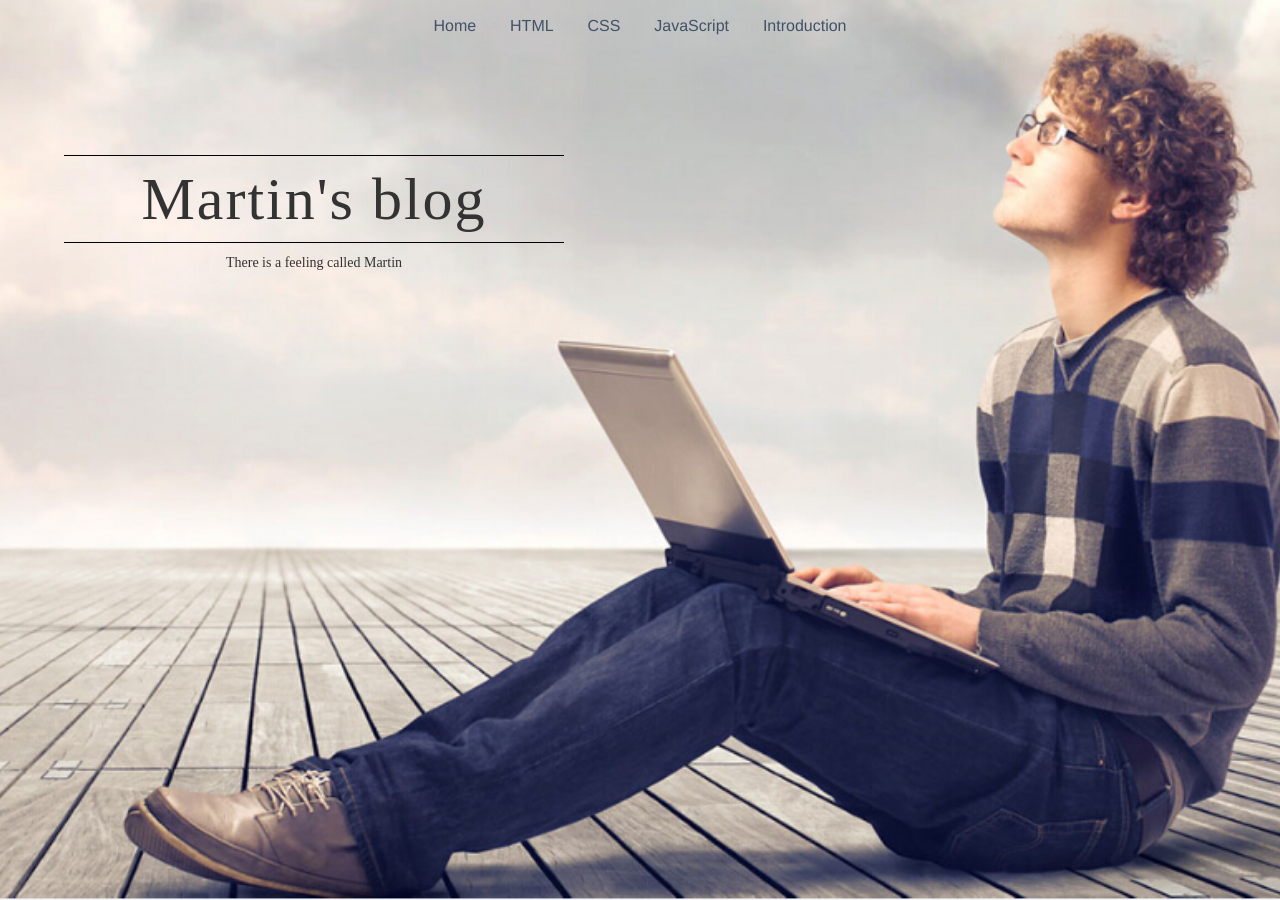
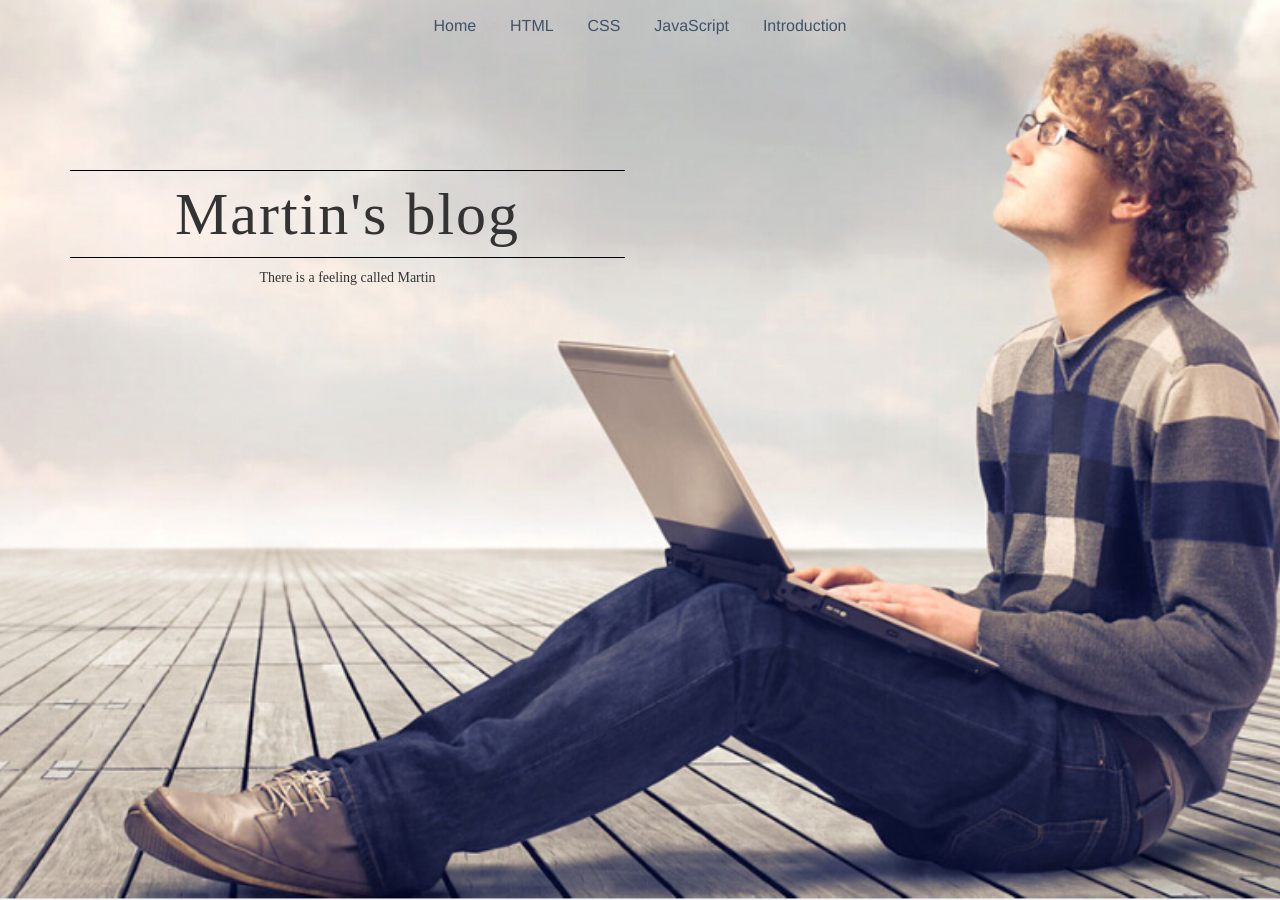
Before and after one commit to Martin0809/blog, a Jekyll site: the page index.html, which Jekyll copies as it is, in a window 1280 px wide and 900 px high. Built offline with Jekyll 4.4.1, drawn with Linux system fonts in a browser that asks for light colours; nearby versions of some CDN libraries; Markdown is read by kramdown in place of the engine named in the settings.

Commit message:
title添加响应式布局

```diff
--- a/css/style.css
+++ b/css/style.css
@@ -90,11 +90,7 @@
 
 /* 第一个屏幕的内容 */
 .title {
-  position: fixed;
-  width: 500px;
-  height: 200px;
-  top: 15%;
-  left: 5%;
+  margin-top: 150px;
   text-align: center;
   font-family: ralewaythin,'microsoft yahei';
 }
--- a/index.html
+++ b/index.html
@@ -35,10 +35,16 @@
 			</ul>
 		</nav>
 		<div id="first-screen">
-			<div class="title">
-			    <h1>Martin's blog</h1>
-				<p>There is a feeling called Martin</p>
-		    </div>
+			<div style="position: fixed;width: 100%;">
+				<div class="container">
+				    <div class="row title">
+				    	<div class="col-sm-6 text-center">
+				    		<h1>Martin's blog</h1>
+							<p>There is a feeling called Martin</p>
+				    	</div>
+				    </div>
+				</div>
+			</div>
 		</div>
 		<div id="second-screen">
 			<div class="block text-center">
```
